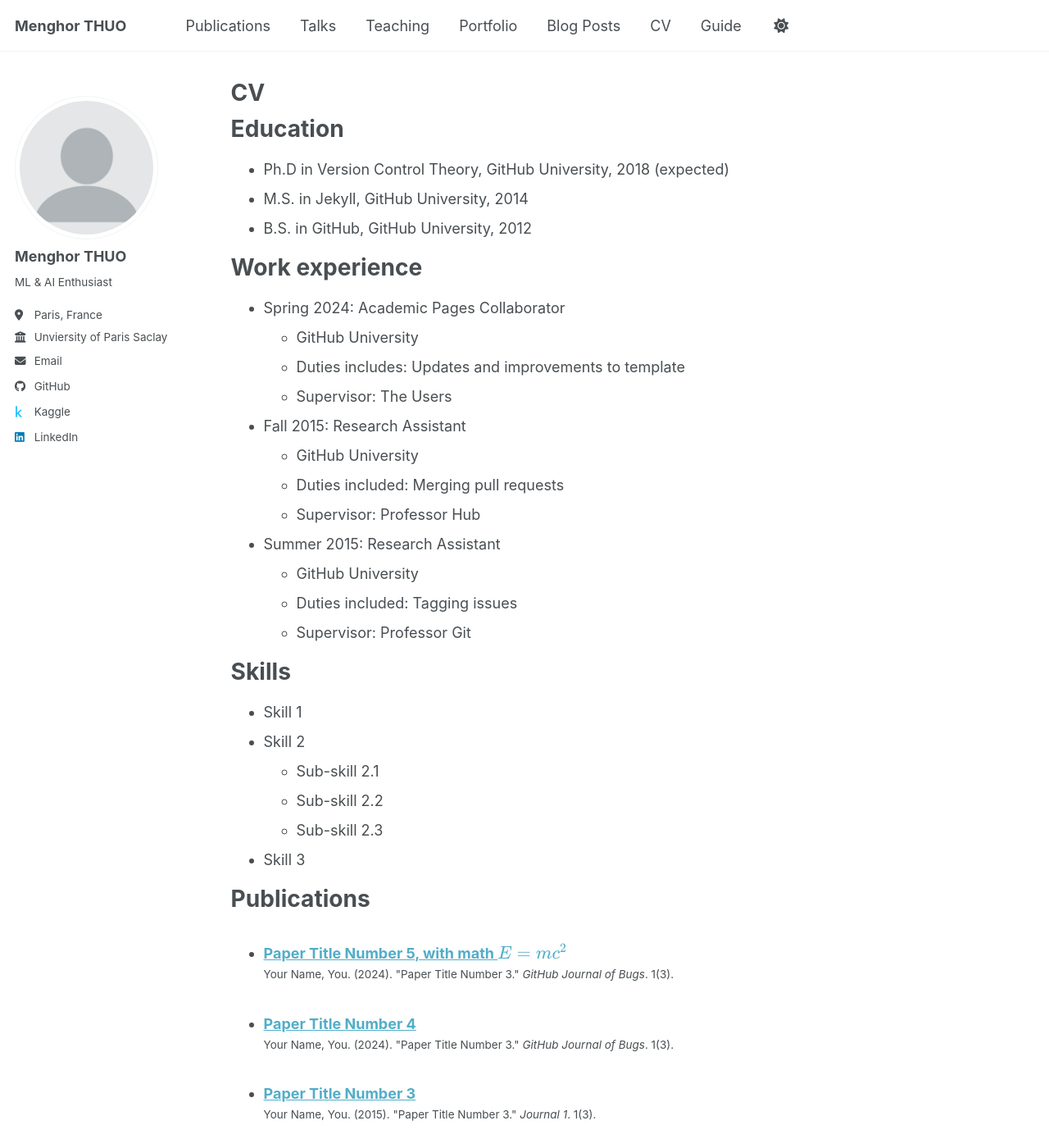
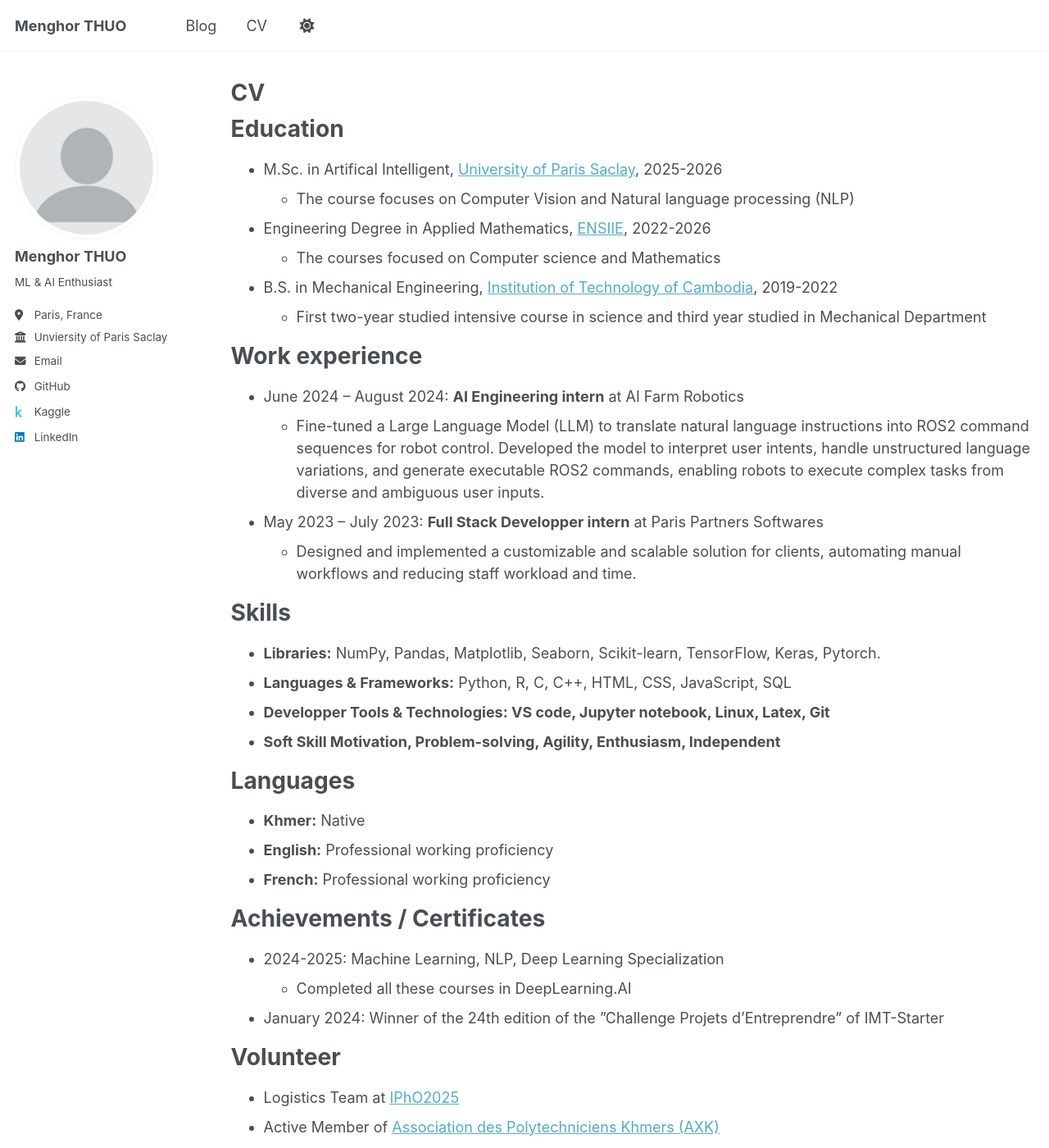
Before and after one commit to menghor-thuo/menghor-thuo.github.io, a Jekyll site: the page built from _pages/cv.md, in a window 1280 px wide and 1400 px high. Shown: the whole window at 82% size. Built offline with Jekyll 4.4.1, drawn with Linux system fonts in a browser that asks for light colours; a script bundle is joined from its source files by our own code; library files that are not in the unit come from our copies; some of the changed text lies outside the part shown.

Commit message:
add blog and CV

```diff
--- a/_data/navigation.yml
+++ b/_data/navigation.yml
@@ -8,19 +8,19 @@
 #      Markdown formatted page while the second is generated using JSON.
 
 main:
-  - title: "Publications"
-    url: /publications/
+  # - title: "Publications"
+  #   url: /publications/
 
-  - title: "Talks"
-    url: /talks/
+  # - title: "Talks"
+  #   url: /talks/
 
-  - title: "Teaching"
-    url: /teaching/
+  # - title: "Teaching"
+  #   url: /teaching/
 
-  - title: "Portfolio"
-    url: /portfolio/
+  # - title: "Portfolio"
+  #   url: /portfolio/
 
-  - title: "Blog Posts"
+  - title: "Blog"
     url: /year-archive/
 
   - title: "CV"
@@ -29,5 +29,5 @@
   # - title: "CV"
   #   url: /cv-json/
 
-  - title: "Guide"
-    url: /markdown/
+  # - title: "Guide"
+  #   url: /markdown/
--- a/_pages/cv.md
+++ b/_pages/cv.md
@@ -11,37 +11,66 @@
 
 Education
 ======
-* Ph.D in Version Control Theory, GitHub University, 2018 (expected)
-* M.S. in Jekyll, GitHub University, 2014
-* B.S. in GitHub, GitHub University, 2012
+* M.Sc. in Artifical Intelligent, [University of Paris Saclay](https://www.universite-paris-saclay.fr/en/education/master/computer-science/m2-artificial-intelligence), 2025-2026
+  * The course focuses on Computer Vision and Natural language processing (NLP)
+
+* Engineering Degree in Applied Mathematics, [ENSIIE](https://www.ensiie.fr/), 2022-2026
+  * The courses focused on Computer science and Mathematics
+
+* B.S. in Mechanical Engineering, [Institution of Technology of Cambodia](https://itc.edu.kh/), 2019-2022
+  * First two-year studied intensive course in science and third year studied in Mechanical Department
 
 Work experience
 ======
-* Spring 2024: Academic Pages Collaborator
-  * GitHub University
-  * Duties includes: Updates and improvements to template
-  * Supervisor: The Users
+<!-- * March 2026 -- August 2026: <strong>Data Scientist intern</strong> at [Dassault systeme](https://www.3ds.com/). -->
 
-* Fall 2015: Research Assistant
-  * GitHub University
-  * Duties included: Merging pull requests
-  * Supervisor: Professor Hub
 
-* Summer 2015: Research Assistant
+
+* June 2024 -- August 2024: <strong>AI Engineering intern</strong> at AI Farm Robotics
+  * Fine-tuned a Large Language Model (LLM) to translate natural language instructions into ROS2 command sequences for robot control. Developed the model to interpret user intents, handle unstructured language variations, and generate executable ROS2 commands, enabling robots to execute complex tasks from diverse and ambiguous user inputs.
+
+* May 2023 -- July 2023: <strong>Full Stack Developper intern</strong> at Paris Partners Softwares
+  * Designed and implemented a customizable and scalable solution for clients, automating manual workflows and reducing staff workload and time.
+
+<!-- * Summer 2015: Research Assistant
   * GitHub University
   * Duties included: Tagging issues
-  * Supervisor: Professor Git
+  * Supervisor: Professor Git -->
 
 Skills
 ======
-* Skill 1
-* Skill 2
-  * Sub-skill 2.1
-  * Sub-skill 2.2
-  * Sub-skill 2.3
-* Skill 3
+* <strong>Libraries:</strong> NumPy, Pandas, Matplotlib, Seaborn, Scikit-learn, TensorFlow, Keras, Pytorch.
+* <strong>Languages & Frameworks:</strong> Python, R, C, C++, HTML, CSS, JavaScript, SQL
+* <strong>Developper Tools & Technologies:<strong> VS code, Jupyter notebook, Linux, Latex, Git
+* <strong>Soft Skill<strong> Motivation, Problem-solving, Agility, Enthusiasm, Independent
 
-Publications
+Languages
+======
+* <strong>Khmer:</strong> Native
+* <strong>English:</strong> Professional working proficiency
+* <strong>French:</strong> Professional working proficiency
+
+Achievements / Certificates
+======
+* 2024-2025: Machine Learning, NLP, Deep Learning Specialization
+  * Completed all these courses in DeepLearning.AI
+
+* January 2024: Winner of the 24th edition of the ”Challenge Projets d’Entreprendre” of IMT-Starter
+
+Volunteer
+======
+* Logistics Team at [IPhO2025](https://www.ipho2025.fr/)
+* Active Member of [Association des Polytechniciens Khmers (AXK)](https://axkhmer.org/)
+* Tutored first- and second-year ITC students in mathematics
+
+Interests
+======
+* <strong>Hobbies:</strong> Watch movie, Read book
+* <strong>Sports:</strong> Football, Volleyball
+
+
+
+<!-- Publications
 ======
   <ul>{% for post in site.publications reversed %}
     {% include archive-single-cv.html %}
@@ -61,4 +90,4 @@
 
 Service and leadership
 ======
-* Currently signed in to 43 different slack teams
+* Currently signed in to 43 different slack teams -->
```
Also changed, not shown: _pages/about.md (+7 -3 lines), _posts/2012-08-14-blog-post-1.md (deleted, +0 -20 lines), _posts/2012-08-14-frugal-ai.md (added, +82 -0 lines), _posts/test-2013-08-14-blog-post-2.md (renamed from _posts/2013-08-14-blog-post-2.md), _posts/test-2014-08-14-blog-post-3.md (renamed from _posts/2014-08-14-blog-post-3.md), _posts/test-2015-08-14-blog-post-4.md (renamed from _posts/2015-08-14-blog-post-4.md), _posts/test-2199-01-01-future-post.md (renamed from _posts/2199-01-01-future-post.md).
